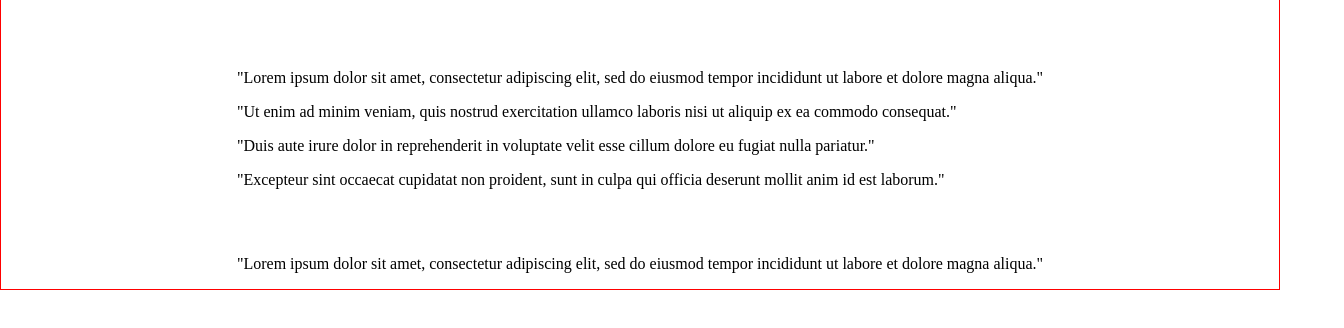
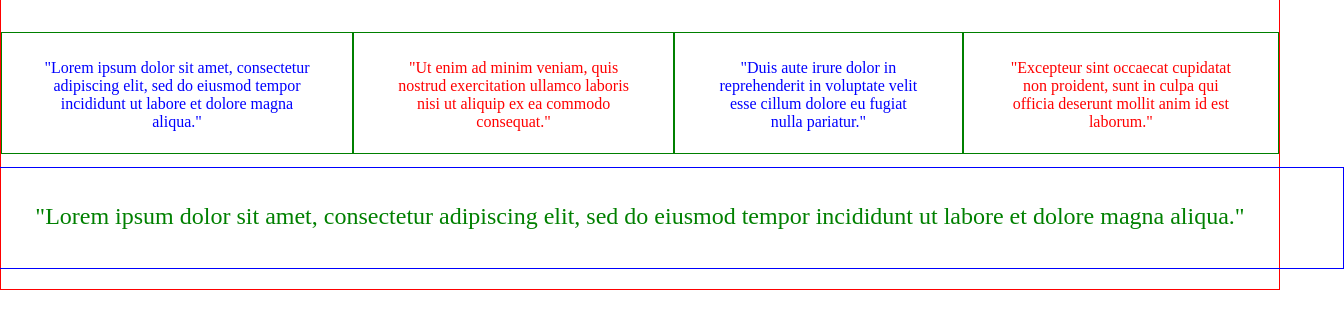
Before and after one commit to AnneclaireS/Sass_exercises, a plain HTML site: page Esercizio-4/index.html in a window 1280 px wide. Shown: the part 62-390 px from the top of the page, 1344 px wide, since content can reach past the window. Drawn offline with Linux system fonts and the light colour scheme.

Commit message:
Second commit

```diff
--- a/Esercizio-4/index.html
+++ b/Esercizio-4/index.html
@@ -7,23 +7,23 @@
     <body>
         <div>
             <h1>Sass exercise 2 - mixin</h1>
-            <section>
-                <article>
-                    <p>"Lorem ipsum dolor sit amet, consectetur adipiscing elit, sed do eiusmod tempor incididunt ut labore et dolore magna aliqua."</p>
+            <section class="first">
+                <article class="box">
+                    <p class="first-text">"Lorem ipsum dolor sit amet, consectetur adipiscing elit, sed do eiusmod tempor incididunt ut labore et dolore magna aliqua."</p>
                 </article>
-                <article>
-                    <p>"Ut enim ad minim veniam, quis nostrud exercitation ullamco laboris nisi ut aliquip ex ea commodo consequat."</p>
+                <article class="box">
+                    <p class="second-text">"Ut enim ad minim veniam, quis nostrud exercitation ullamco laboris nisi ut aliquip ex ea commodo consequat."</p>
                 </article>
-                <article>
-                    <p>"Duis aute irure dolor in reprehenderit in voluptate velit esse cillum dolore eu fugiat nulla pariatur."</p>
+                <article class="box">
+                    <p class="third-text">"Duis aute irure dolor in reprehenderit in voluptate velit esse cillum dolore eu fugiat nulla pariatur."</p>
                 </article>
-                <article>
-                    <p>"Excepteur sint occaecat cupidatat non proident, sunt in culpa qui officia deserunt mollit anim id est laborum."</p>
+                <article class="box">
+                    <p class="fourth-text">"Excepteur sint occaecat cupidatat non proident, sunt in culpa qui officia deserunt mollit anim id est laborum."</p>
                 </article>
             </section>
-            <section>
-                <article>
-                    <p>"Lorem ipsum dolor sit amet, consectetur adipiscing elit, sed do eiusmod tempor incididunt ut labore et dolore magna aliqua."</p>
+            <section class="second">
+                <article class="box2">
+                    <p class="last-text">"Lorem ipsum dolor sit amet, consectetur adipiscing elit, sed do eiusmod tempor incididunt ut labore et dolore magna aliqua."</p>
                 </article>
             </section>
         </div>
```
